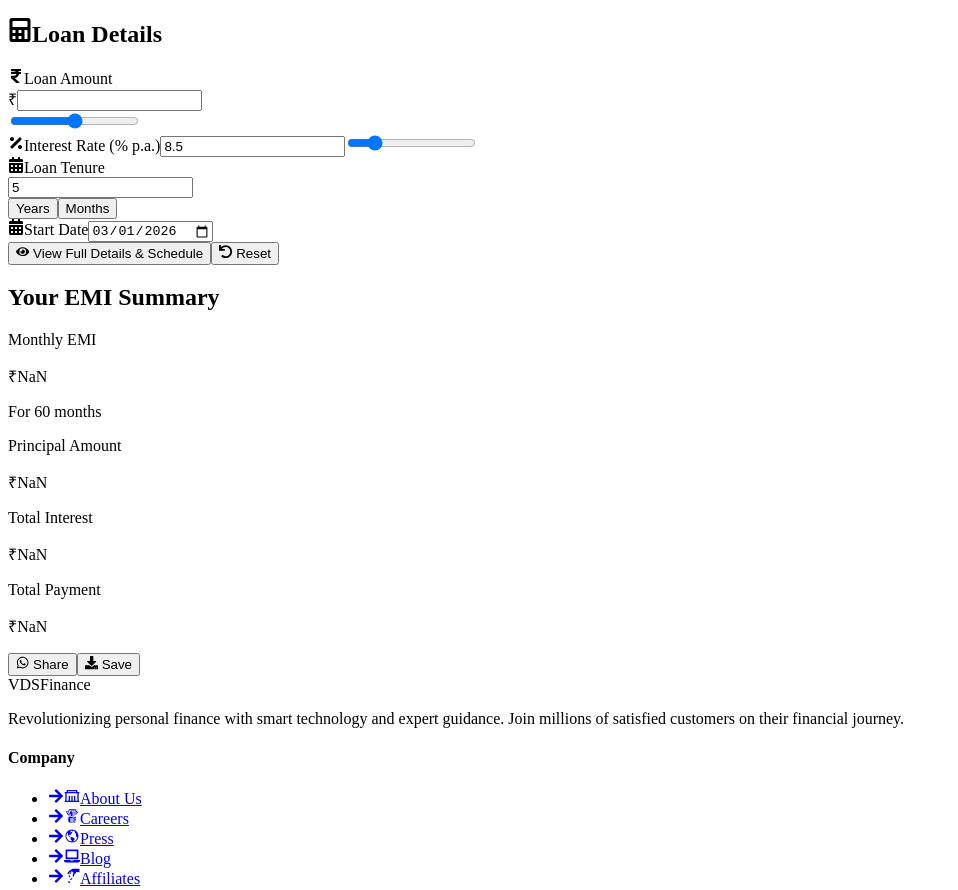
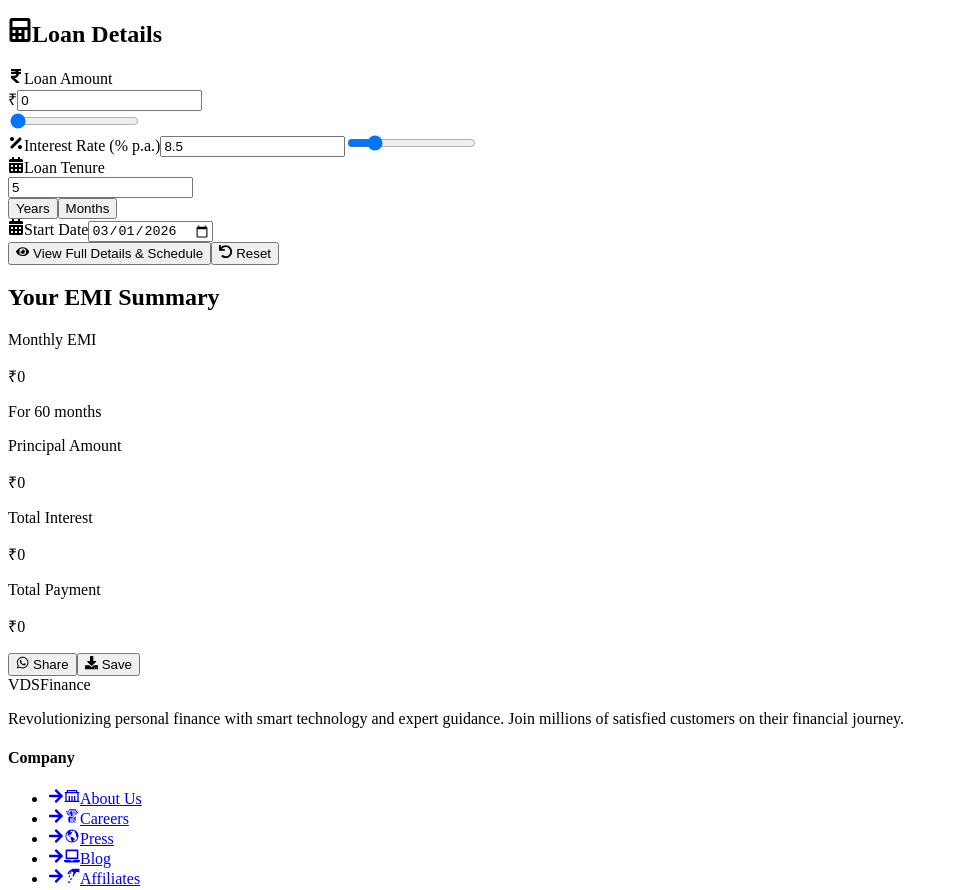
Before and after one commit to kajal-barman/vds-finance, a React (Create React App) app: page /emi-calculator in a window 1280 px wide. Shown: the part 1433-2323 px from the top of the page, without its empty margins (0-958 px from the left). Built offline with nearby package versions, Linux system fonts and the light colour scheme.

Commit message:
emi calculator changed

```diff
--- a/src/pages/EMICalculator.jsx
+++ b/src/pages/EMICalculator.jsx
@@ -44,7 +44,7 @@ const CombinedLoanCalculator = () => {
   const [activeMainTab, setActiveMainTab] = useState('emi'); // 'emi' or 'foreclosure'
 
   // ==================== EMI CALCULATOR STATE ====================
-  const [loanAmount, setLoanAmount] = useState();
+  const [loanAmount, setLoanAmount] = useState(0);
   const [interestRate, setInterestRate] = useState(8.5);
   const [loanTenure, setLoanTenure] = useState(5);
   const [tenureType, setTenureType] = useState('years');
@@ -65,7 +65,7 @@ const CombinedLoanCalculator = () => {
   const [yearlyBreakdown, setYearlyBreakdown] = useState([]);
 
   // ==================== FORECLOSURE/BALANCE TRANSFER STATE ====================
-  const [principalFc, setPrincipalFc] = useState();
+  const [principalFc, setPrincipalFc] = useState(0);
   const [rateFc, setRateFc] = useState(11);
   const [yearsFc, setYearsFc] = useState(5);
   const [monthsElapsed, setMonthsElapsed] = useState(24);
@@ -74,7 +74,7 @@ const CombinedLoanCalculator = () => {
 
   // Foreclosure Results state
   const [emiFc, setEmiFc] = useState(0);
-  const [totalLoanAmountFc, setTotalLoanAmountFc] = useState();
+  const [totalLoanAmountFc, setTotalLoanAmountFc] = useState(0);
   const [pendingMonths, setPendingMonths] = useState(0);
   const [pendingYears, setPendingYears] = useState(0);
   const [remainingPrincipal, setRemainingPrincipal] = useState(0);
```
